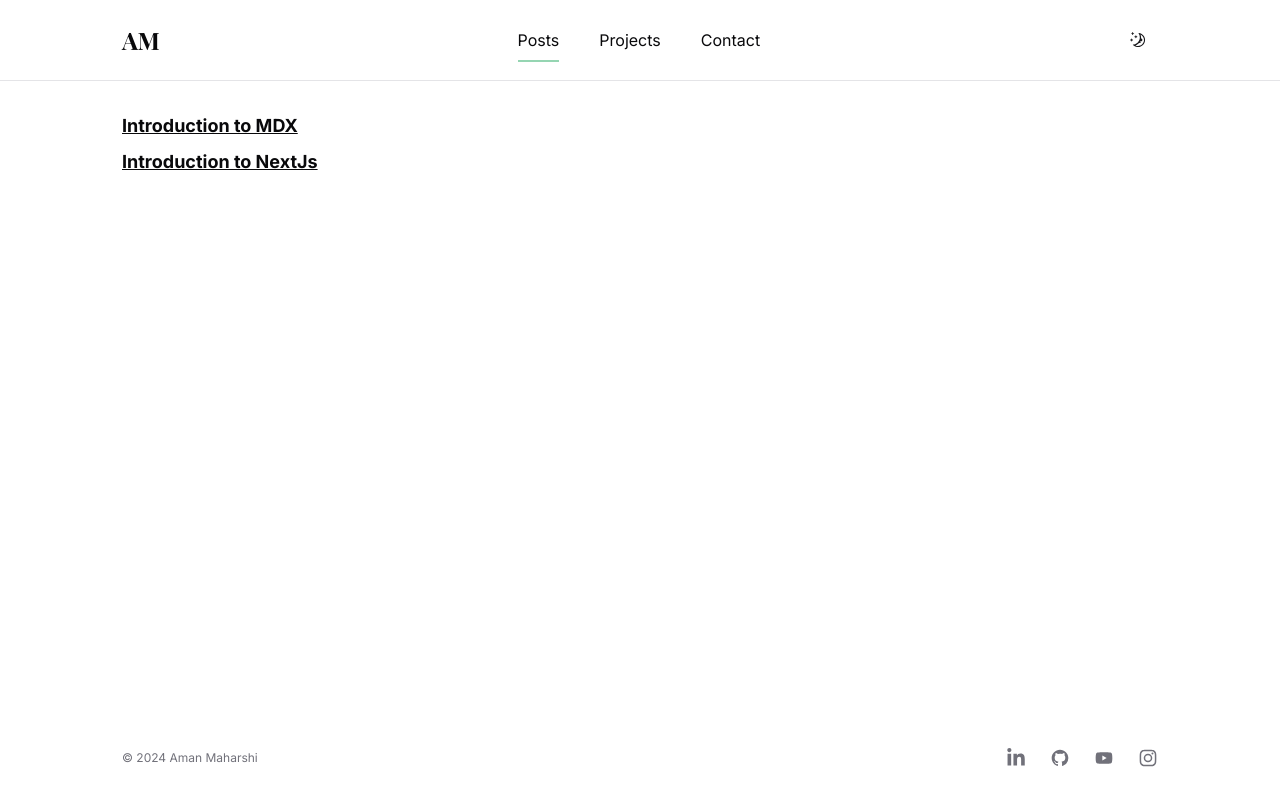
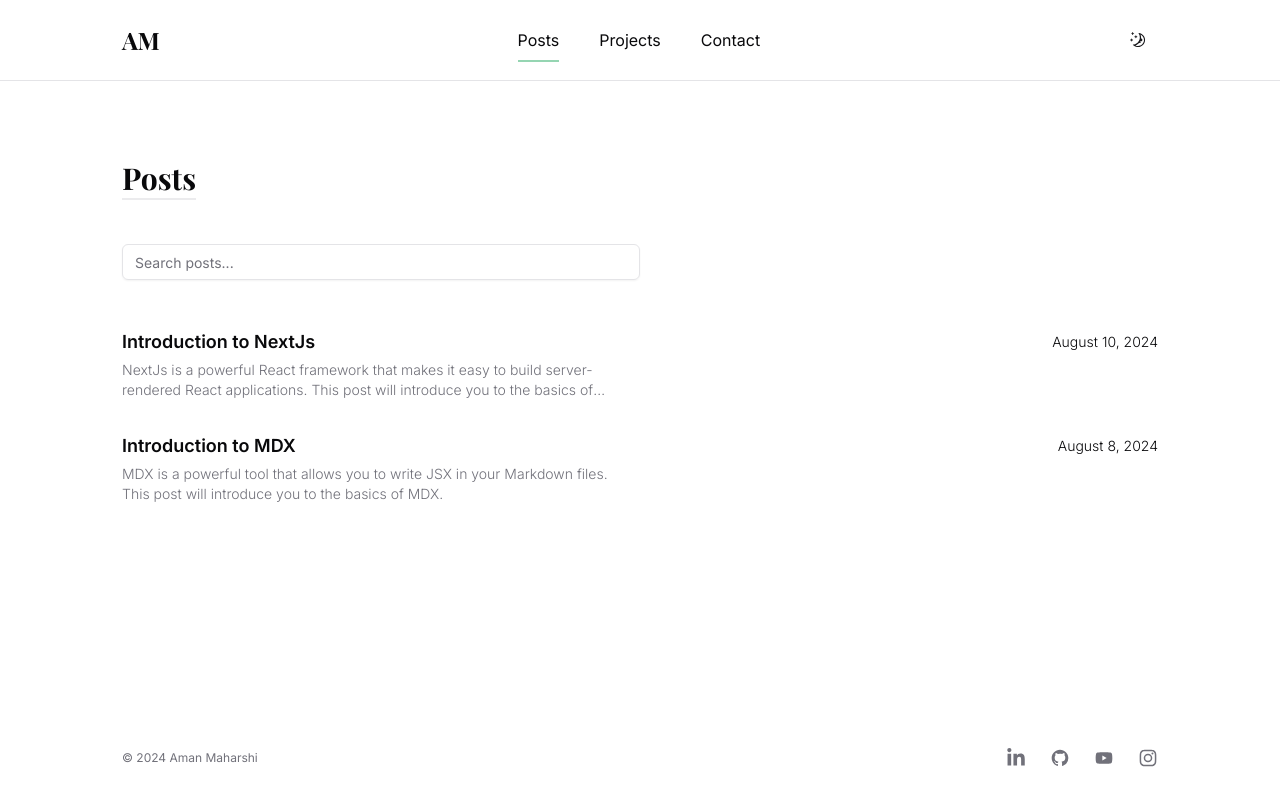
Before and after one commit to aman-maharshi/pf-blog, a Next.js app: page /posts in a window 1280 px wide. Built offline with nearby package versions, Linux system fonts and the light colour scheme; a web font is replaced by a local one.

Commit message:
posts listing page added

```diff
--- a/app/posts/page.tsx
+++ b/app/posts/page.tsx
@@ -1,17 +1,18 @@
-import Link from 'next/link'
-import React from 'react'
+import { getPosts } from '@/lib/posts'
+import PostsWithSearch from '@/components/posts-with-search'
 
-const Posts = () => {
+const PostsPage = async () => {
+  const posts = await getPosts()
+
   return (
-    <section className="py-24">
-      <div className="container max-w-[1100px]">
-        <ul className='flex flex-col gap-2 text-lg font-bold underline mt-4'>
-          <li><Link href="/posts/introduction-to-mdx">Introduction to MDX</Link></li>
-          <li><Link href="/posts/introduction-to-nextjs">Introduction to NextJs</Link></li>
-        </ul>
+    <section className='pb-24 pt-40'>
+      <div className='container max-w-[1100px]'>
+        <h1 className='title mb-12'>Posts</h1>
+
+        <PostsWithSearch posts={posts} />
       </div>
     </section>
   )
 }
 
-export default Posts
+export default PostsPage
--- /dev/null
+++ b/components/posts-with-search.tsx
@@ -0,0 +1,48 @@
+'use client'
+
+import { useState } from 'react'
+import { PostMetadata } from '@/lib/posts'
+
+import Posts from '@/components/posts'
+import { Input } from '@/components/ui/input'
+import { Button } from '@/components/ui/button'
+import { Cross2Icon } from '@radix-ui/react-icons'
+
+export default function PostsWithSearch({ posts }: { posts: PostMetadata[] }) {
+  const [query, setQuery] = useState('')
+  const filtered = posts.filter(post =>
+    post.title?.toLowerCase().includes(query.toLowerCase())
+  )
+
+  const isFiltered = query.length > 0
+  function resetFilter() {
+    setQuery('')
+  }
+
+  return (
+    <div>
+      <div className='mb-12 flex items-center gap-3'>
+        <Input
+          type='text'
+          placeholder='Search posts...'
+          className='h-9 w-full sm:w-1/2'
+          value={query}
+          onChange={e => setQuery(e.target.value)}
+        />
+        {isFiltered && (
+          <Button
+            size='sm'
+            variant='secondary'
+            onClick={resetFilter}
+            className='h-8 px-2 lg:px-3'
+          >
+            Reset
+            <Cross2Icon className='ml-2 h-4 w-4' />
+          </Button>
+        )}
+      </div>
+
+      <Posts posts={filtered} />
+    </div>
+  )
+}
--- /dev/null
+++ b/components/posts.tsx
@@ -0,0 +1,32 @@
+import Link from 'next/link'
+
+import { PostMetadata } from '@/lib/posts'
+import { formatDate } from '@/lib/utils'
+
+export default function Posts({ posts }: { posts: PostMetadata[] }) {
+  return (
+    <ul className='flex flex-col gap-8'>
+      {posts.map(post => (
+        <li key={post.slug}>
+          <Link
+            href={`/posts/${post.slug}`}
+            className='flex flex-col justify-between gap-x-4 gap-y-1 sm:flex-row'
+          >
+            <div className='max-w-lg'>
+              <p className='text-lg font-semibold'>{post.title}</p>
+              <p className='mt-1 line-clamp-2 text-sm font-light text-muted-foreground'>
+                {post.summary}
+              </p>
+            </div>
+
+            {post.publishedAt && (
+              <p className='mt-1 text-sm font-light'>
+                {formatDate(post.publishedAt)}
+              </p>
+            )}
+          </Link>
+        </li>
+      ))}
+    </ul>
+  )
+}
--- /dev/null
+++ b/components/ui/input.tsx
@@ -0,0 +1,25 @@
+import * as React from "react"
+
+import { cn } from "@/lib/utils"
+
+export interface InputProps
+  extends React.InputHTMLAttributes<HTMLInputElement> {}
+
+const Input = React.forwardRef<HTMLInputElement, InputProps>(
+  ({ className, type, ...props }, ref) => {
+    return (
+      <input
+        type={type}
+        className={cn(
+          "flex h-9 w-full rounded-md border border-input bg-transparent px-3 py-1 text-sm shadow-sm transition-colors file:border-0 file:bg-transparent file:text-sm file:font-medium placeholder:text-muted-foreground focus-visible:outline-none focus-visible:ring-1 focus-visible:ring-ring disabled:cursor-not-allowed disabled:opacity-50",
+          className
+        )}
+        ref={ref}
+        {...props}
+      />
+    )
+  }
+)
+Input.displayName = "Input"
+
+export { Input }
```
Also changed, not shown: content/posts/introduction-to-mdx.mdx (+1 -1 lines).
